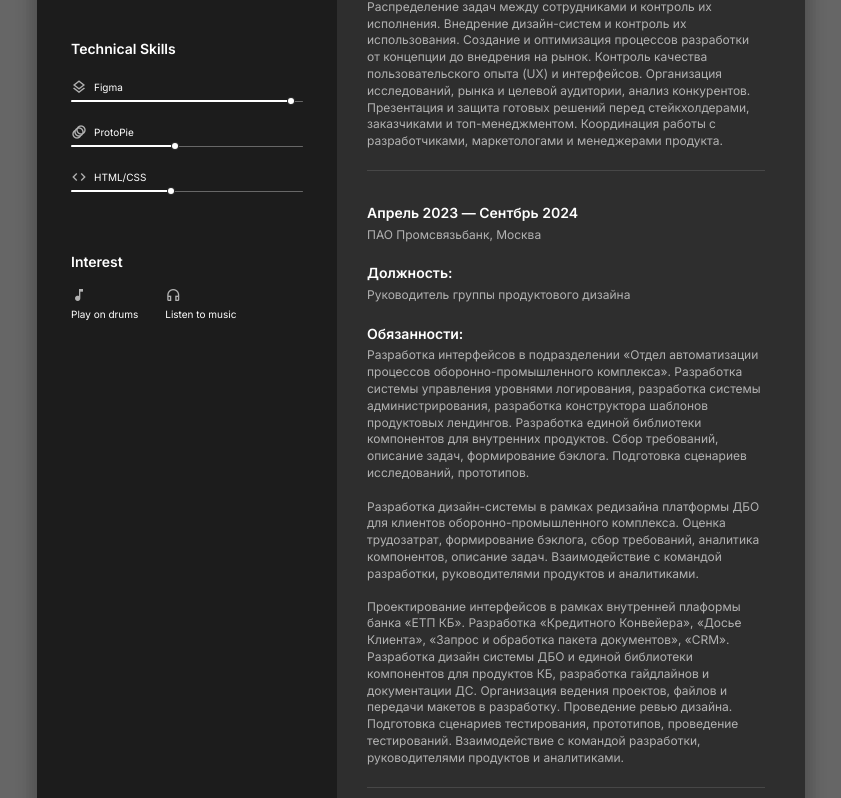
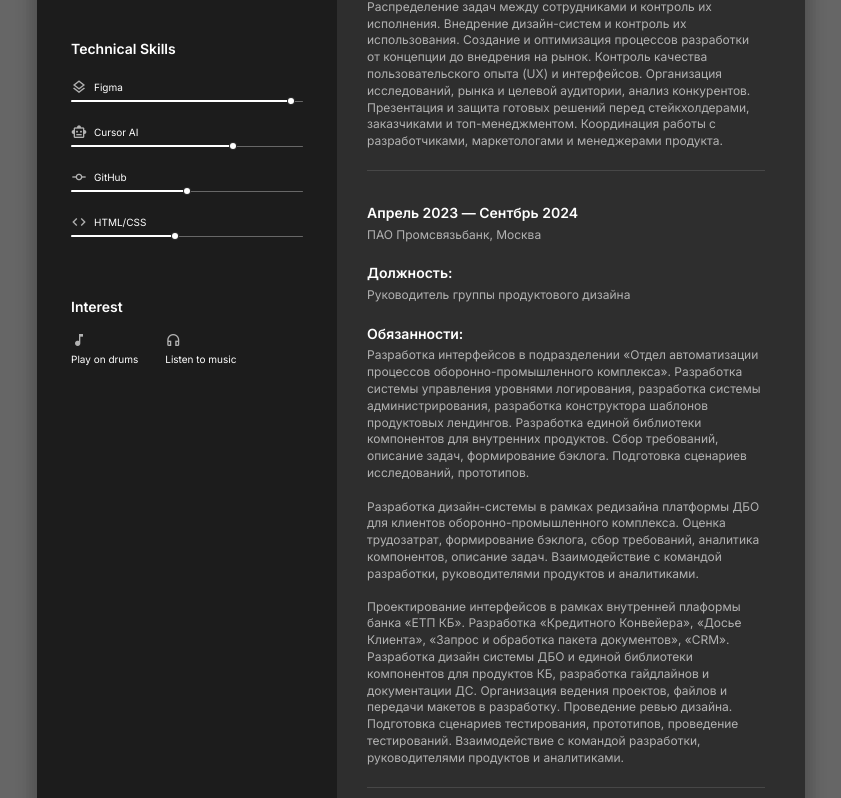
Before and after one commit to Ev-gen-ux/resume.site, a React (Vite) app: page / in a window 1280 px wide. Shown: the part 782-1580 px from the top of the page, without its empty margins (219-1060 px from the left). Built offline with nearby package versions, Linux system fonts and the light colour scheme.

Commit message:
Портфолио: разделители в проектах; Technical Skills (Cursor AI, GitHub, HTML/CSS), без ProtoPie
Made-with: Cursor

```diff
--- a/src/App.tsx
+++ b/src/App.tsx
@@ -11,12 +11,6 @@ import type { ExperienceBlock } from './portfolioData'
 
 const ASSET = {
   avatar: '/portfolio/pic.png',
-} as const
-
-const TECH_ICONS = {
-  figma: 'layers',
-  protopie: 'animation',
-  code: 'code',
 } as const
 
 function MsIcon({ name }: { name: string }) {
@@ -123,7 +117,7 @@ export default function App() {
           {technicalSkills.map((row) => (
             <div key={row.name} className="resume__tech-row">
               <div className="resume__tech-label">
-                <MsIcon name={TECH_ICONS[row.icon]} />
+                <MsIcon name={row.icon} />
                 <span className="resume__tech-name">{row.name}</span>
               </div>
               <SkillBar fill={row.fill} />
@@ -203,8 +197,8 @@ export default function App() {
             <h2 id="projects-heading" className="resume__section-title">
               Проекты:
             </h2>
-            {projects.map((proj, index) => (
-              <div key={proj.name}>
+            {projects.map((proj) => (
+              <div key={proj.name} className="resume__project-row">
                 <div className="resume__project">
                   <p className="resume__project-name">{proj.name}</p>
                   <div className="resume__project-links">
@@ -215,7 +209,6 @@ export default function App() {
                     ))}
                   </div>
                 </div>
-                {index < projects.length - 1 ? <hr className="resume__rule" /> : null}
               </div>
             ))}
           </section>
--- a/src/Portfolio.css
+++ b/src/Portfolio.css
@@ -404,7 +404,17 @@
 .resume__projects {
   display: flex;
   flex-direction: column;
-  gap: var(--gap-section);
+  gap: 0;
+}
+
+.resume__projects > .resume__section-title {
+  margin-bottom: 32px;
+}
+
+.resume__project-row:not(:last-child) {
+  padding-bottom: 20px;
+  margin-bottom: 20px;
+  border-bottom: 1px solid #3d3d3d;
 }
 
 .resume__project {
--- a/src/portfolioData.ts
+++ b/src/portfolioData.ts
@@ -217,10 +217,11 @@ export const hardSkills = [
   'High Fidelity Design',
 ]
 
-export const technicalSkills: { name: string; fill: number; icon: 'figma' | 'protopie' | 'code' }[] = [
-  { name: 'Figma', fill: 0.95, icon: 'figma' },
-  { name: 'ProtoPie', fill: 0.45, icon: 'protopie' },
-  { name: 'HTML/CSS', fill: 0.43, icon: 'code' },
+export const technicalSkills: { name: string; fill: number; icon: string }[] = [
+  { name: 'Figma', fill: 0.95, icon: 'layers' },
+  { name: 'Cursor AI', fill: 0.7, icon: 'smart_toy' },
+  { name: 'GitHub', fill: 0.5, icon: 'commit' },
+  { name: 'HTML/CSS', fill: 0.45, icon: 'code' },
 ]
 
 export const softSkills = [
```
